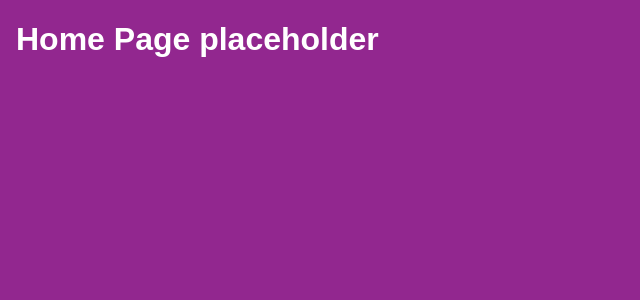
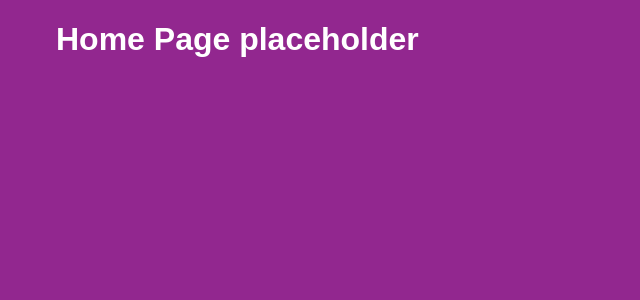
Before and after one commit to airforcecoder/bpk, a React (Vite) app in the folder client/: page / in a window 1280 px wide. Shown: the top 300 px of the page, without its empty margins (0-640 px from the left). Built offline with nearby package versions, Linux system fonts and the light colour scheme.

Commit message:
Fixed globals.css body height issue, variable.css mistyped the font names, fixed. Also routing readjusted order

```diff
--- a/client/src/App.tsx
+++ b/client/src/App.tsx
@@ -13,12 +13,12 @@ function App() {
     {/*This is where we route pages*/}
       <Routes>
         {/*We put it pages this format: path ="<what you want the URL to be in address bar>"" and element = {<function>}*/}
+        <Route path="/" element={<HomePage />} />
+        <Route path="/menu" element={<MenuPage />} />
+        <Route path="/order" element={<OrderPage />} />
+        <Route path="/cart" element={<CartPage />} />
+        <Route path="/about" element={<AboutPage />} />
         <Route path="/ui-test" element={<UITestPage />} />
-        <Route path="/" element={<HomePage />} />
-        <Route path="menu" element={<MenuPage />} />
-        <Route path="order" element={<OrderPage />} />
-        <Route path="cart" element={<CartPage />} />
-        <Route path="about" element={<AboutPage />} />
       </Routes>
 
     </BrowserRouter>
--- a/client/src/styles/globals.css
+++ b/client/src/styles/globals.css
@@ -15,12 +15,12 @@ html {
 }
 
 body {
-    margin:0;
-    min-width: 320px;
-    max-width: 100vh;
-    font-family: var(--font-body);
-    background-color: var(--color-purple);
-    color: var(--color-white);
+  margin: 0;
+  min-width: 320px;
+  min-height: 100vh;
+  font-family: var(--font-body);
+  background-color: var(--color-purple);
+  color: var(--color-white);
 }
 
 #root {
--- a/client/src/styles/variables.css
+++ b/client/src/styles/variables.css
@@ -38,8 +38,8 @@ This is so we stay consistent with all designing tokens of the front end.
 --page-padding: 16px;
 
 /* Text font */
---font-body: Arial, san-serif;
---font-display: "Arial Block", Arial, sans-serif;
+--font-body: Arial, sans-serif;
+--font-display: "Arial Black", Arial, sans-serif;
 
 /* Animations */
 --transition-fast: 150ms ease;
```
